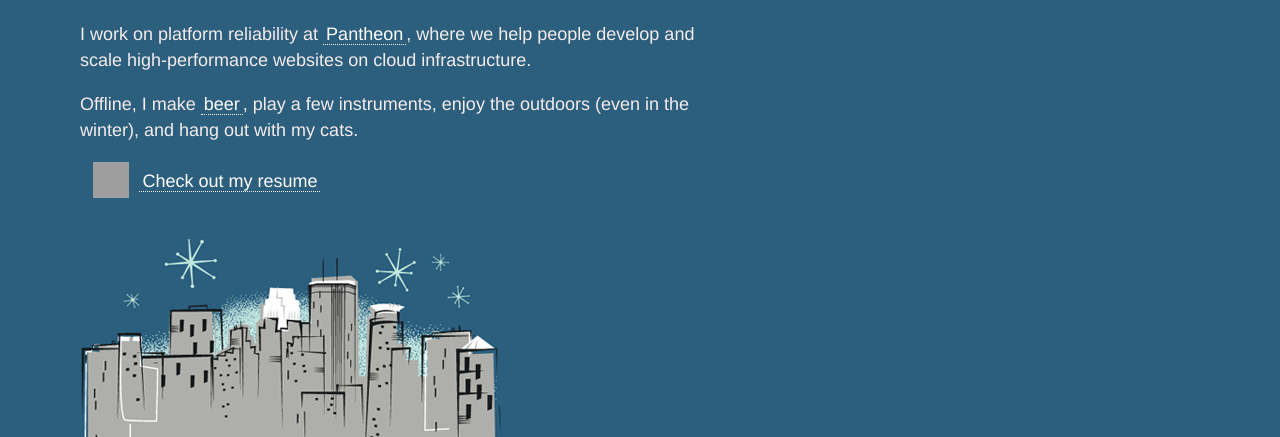
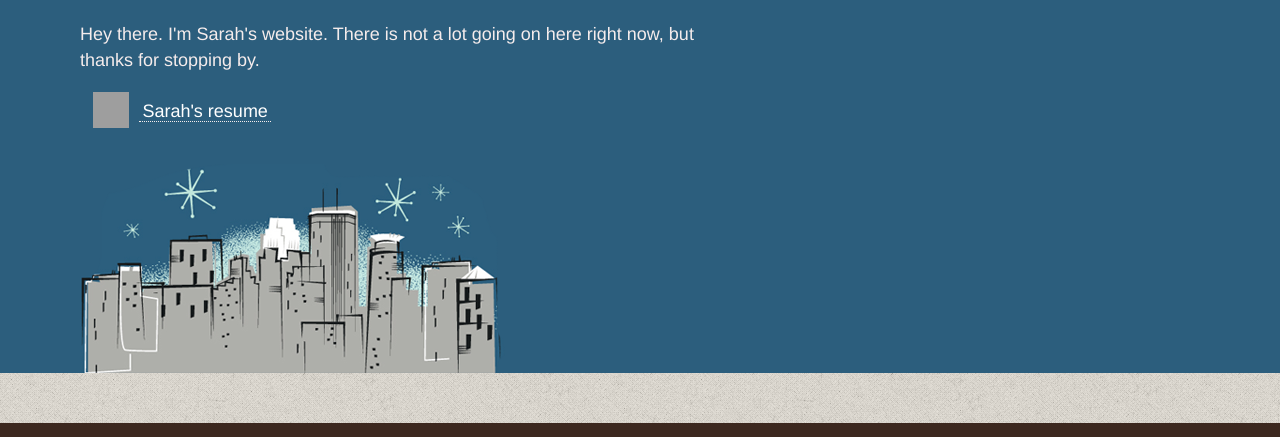
Before and after one commit to sarahg/sarahg.github.io, a Gatsby site: page / in a window 1280 px wide. Shown: the part 199-636 px from the top of the page. Built offline with nearby package versions, Linux system fonts and the light colour scheme; Gatsby itself is replaced by a stand-in of ours; grey boxes are pictures that could not be loaded.

Commit message:
Copy updates.

```diff
--- a/src/components/footer.js
+++ b/src/components/footer.js
@@ -10,7 +10,6 @@ function Footer() {
             <li><a href="https://www.drupal.org/user/562544">Drupal</a></li>
             <li><a href="https://github.com/sarahg">GitHub</a></li>
             <li><a href="https://instagram.com/heygermano">Instagram</a></li>
-            <li><a href="https://www.last.fm/user/hey_germano">Last.fm</a></li>
             <li><a href="https://www.linkedin.com/in/sarahgerman">LinkedIn</a></li>
             <li><a href="https://twitter.com/hey_germano">Twitter</a></li>
         </ul>
--- a/src/data/resumeJobs.json
+++ b/src/data/resumeJobs.json
@@ -2,11 +2,11 @@
   {
     "company": "Pantheon",
     "url": "https://pantheon.io",
-    "daterange": "September 2017 - Present",
+    "daterange": "September 2017 - June 2021",
     "roles": [
       {
         "title": "Platform Reliability Manager",
-        "description": "Detect and address patterns of platform behavior that impact stability and uptime. Analyze and report platform health data. Manage on-call rotations and incident response."
+        "description": "Detect and address patterns of system behavior that impact platform service-level objectives. Analyze and report platform health data. Manage on-call rotations and incident response."
       },
       {
         "title": "Support Manager",
--- a/src/pages/index.js
+++ b/src/pages/index.js
@@ -16,30 +16,20 @@ function Homepage() {
           <Header headerText="Sarah German"></Header>
           <h2>
             <span className="fade-in one">
-              <i className="e1a-floppy_disk"></i>Internet Fixer
+              <i className="e1a-floppy_disk"></i> Software Engineer
             </span>
             <span className="fade-in two">
-              <i className="e1a-beer"></i>Beer Maker
+              <i className="e1a-beer"></i> Beer Maker
             </span>
             <span className="fade-in three">
-              <i className="e1a-snowflake"></i>Minneapolitan
+              <i className="e1a-snowflake"></i> Minneapolitan
             </span>
           </h2>
-          <p>
-            I work on platform reliability at{" "}
-            <a href="https://www.pantheon.io">Pantheon</a>, where we help people
-            develop and scale high-performance websites on cloud infrastructure.
-          </p>
-          <p>
-            Offline, I make{" "}
-            <a href="https://www.catpartybrewing.party">beer</a>, play a few
-            instruments, enjoy the outdoors (even in the winter), and hang out
-            with my cats.
-          </p>
+          <p>Hey there. I'm Sarah's website. There is not a lot going on here right now, but thanks for stopping by.</p>
           <ul className="links">
             <li>
               <i className="e1a-metal_tone2 e1a-2x"></i>
-              <Link to="/resume/">Check out my resume</Link>
+              <Link to="/resume/">Sarah's resume</Link>
             </li>
           </ul>
         </div>
```
